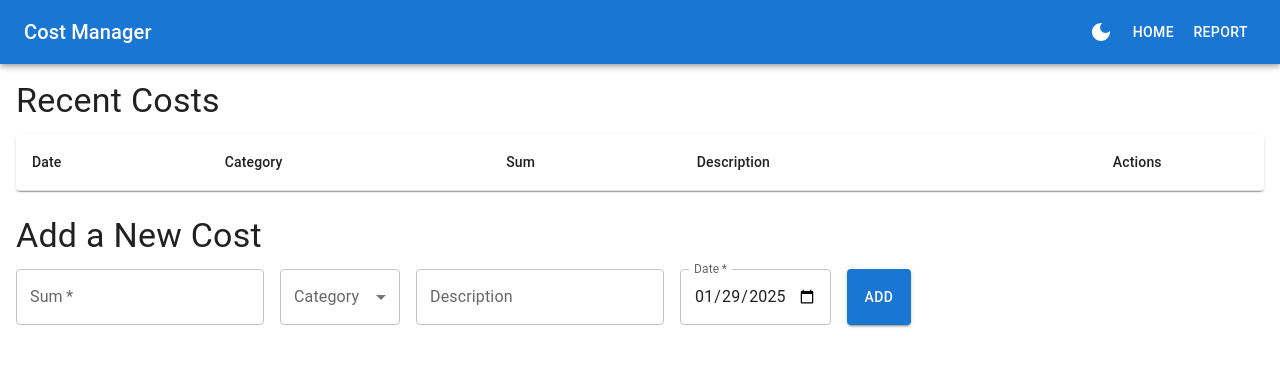
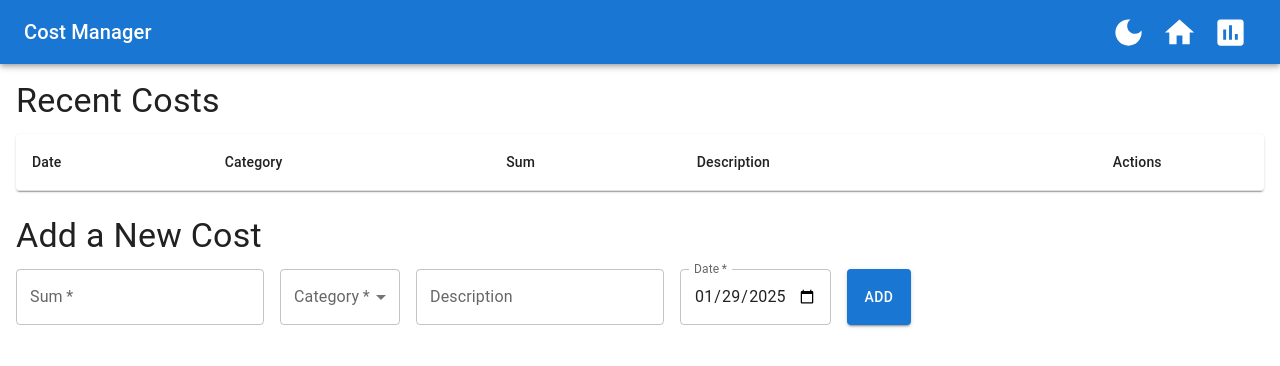
Before and after one commit to razielos21/FED, a React app: page /FED in a window 1280 px wide. Shown: the top 366 px of the page. Built offline with nearby package versions, Linux system fonts and the light colour scheme; the HTML template or start-up script is replaced by a standard one.

Commit message:
- Added '*' to category - Added tooltips to home/report/dark-mode icons - Dark Mode / Light Mode tooltip

```diff
--- a/src/App.jsx
+++ b/src/App.jsx
@@ -41,7 +41,7 @@ function App() {
         <ThemeProvider theme={isDarkMode ? darkTheme : lightTheme}>
             <CssBaseline />
             <Router>
-                <AppNavbar toggleTheme={toggleTheme} />
+                <AppNavbar toggleTheme={toggleTheme} isDarkMode={isDarkMode}/>
                 <Routes>
                     <Route path="/FED/" element={<MainPage />} />
                     <Route path="/FED/report" element={<ReportPage />} />
--- a/src/components/AddCostForm.jsx
+++ b/src/components/AddCostForm.jsx
@@ -118,7 +118,7 @@ function AddCostForm({ onAddSuccess }) {
                 required
             />
             <FormControl sx={{ minWidth: 120 }}>
-                <InputLabel id="category-label">Category</InputLabel>
+                <InputLabel id="category-label" required>Category</InputLabel>
                 <Select
                     labelId="category-label"
                     label="Category"
--- a/src/components/Layout/AppNavbar.jsx
+++ b/src/components/Layout/AppNavbar.jsx
@@ -14,27 +14,35 @@
 
 // Import necessary modules
 import 'react';
-import { AppBar, Toolbar, Typography, Button, IconButton } from '@mui/material';
+import { AppBar, Toolbar, Typography, IconButton, Tooltip } from '@mui/material';
 import { Link } from 'react-router-dom';
+import PropTypes from 'prop-types';
 import DarkModeIcon from '@mui/icons-material/DarkMode';
-import PropTypes from 'prop-types';
+import HomeIcon from '@mui/icons-material/Home';
+import AssessmentIcon from '@mui/icons-material/Assessment';
 
-function AppNavbar({ toggleTheme }) {
+function AppNavbar({ toggleTheme, isDarkMode }) {
     return (
         <AppBar position="static">
             <Toolbar>
                 <Typography variant="h6" sx={{ flexGrow: 1 }}>
                     Cost Manager
                 </Typography>
+                <Tooltip title={isDarkMode ? "Light Mode" : "Dark Mode" }>
                 <IconButton onClick={toggleTheme} color="inherit">
-                   <DarkModeIcon/>
+                   <DarkModeIcon fontSize="large"/>
                 </IconButton>
-                <Button color="inherit" component={Link} to="/FED/">
-                    Home
-                </Button>
-                <Button color="inherit" component={Link} to="/FED/report">
-                    Report
-                </Button>
+                </Tooltip>
+                <Tooltip title="Home">
+                <IconButton color="inherit" component={Link} to="/FED/">
+                    <HomeIcon fontSize="large"/>
+                </IconButton>
+                </Tooltip>
+                <Tooltip title = "Report">
+                <IconButton color="inherit" component={Link} to="/FED/report">
+                    <AssessmentIcon fontSize="large"/>
+                </IconButton>
+                </Tooltip>
             </Toolbar>
         </AppBar>
     );
@@ -42,6 +50,8 @@ function AppNavbar({ toggleTheme }) {
 
 AppNavbar.propTypes = {
     toggleTheme: PropTypes.func.isRequired,
+    isDarkMode: PropTypes.func.isRequired,
 };
 
+
 export default AppNavbar;
```
